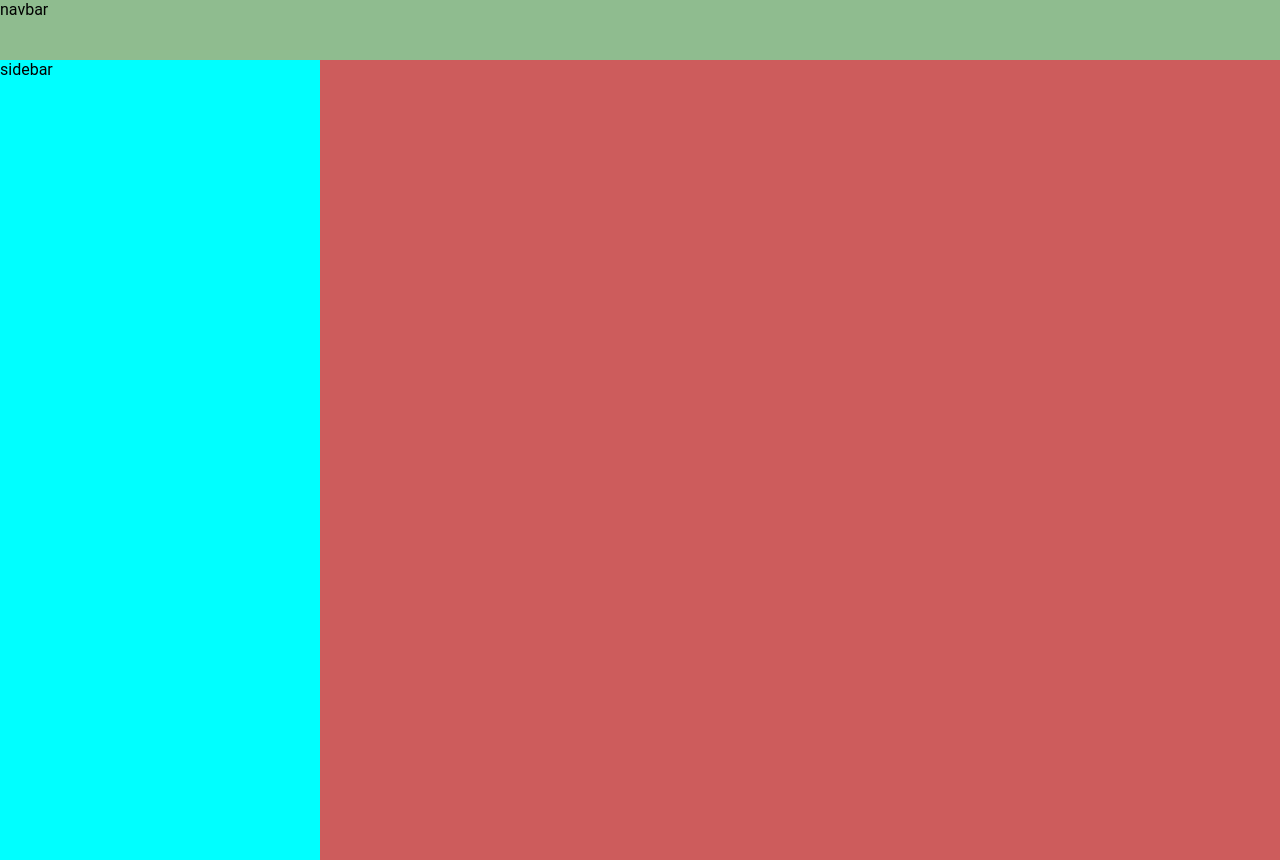
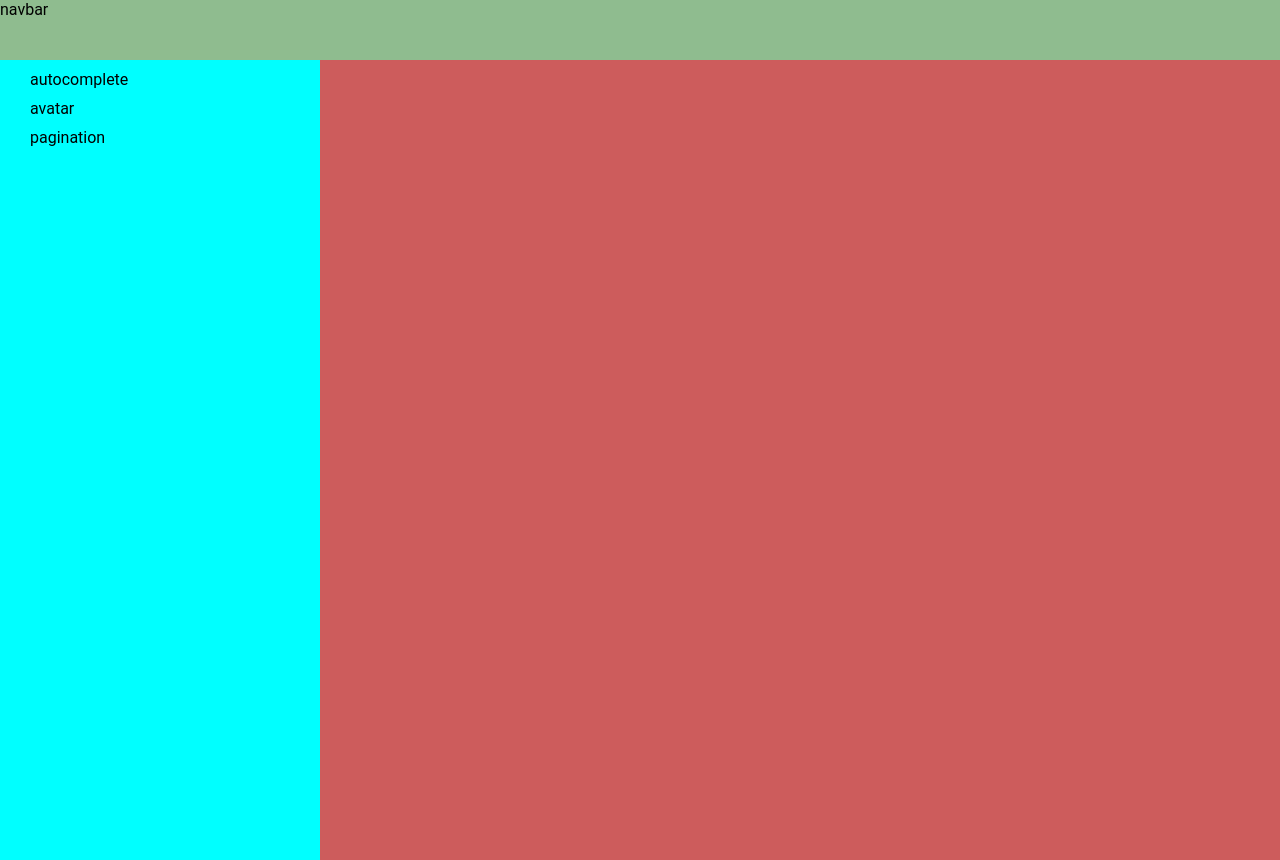
Before and after one commit to kasanielaski/uikit_nuxt, a Nuxt app: page / in a window 1280 px wide. Built offline with nearby package versions, Linux system fonts and the light colour scheme.

Commit message:
add router links in sidebar

```diff
--- a/components/SideBar.vue
+++ b/components/SideBar.vue
@@ -1,16 +1,46 @@
 <template lang="pug">
-.sidebar
-    | sidebar
+nav.sidebar
+    ul.sidebar__list
+        li.sidebar__list._item(
+            v-for="(path, index) in linkList",
+            :key="index"
+        )
+            NuxtLink.sidebar__list._link(
+                :to="`/uikit/${path}`"
+            )
+                | {{ path }}
 </template>
 
 <script>
 export default {
-    name: 'SideBar'
+    name: 'SideBar',
+
+    data() {
+        return {
+            linkList: ['autocomplete', 'avatar', 'pagination']
+        };
+    }
 };
 </script>
 
 <style lang="scss" scoped>
 .sidebar {
     background-color: aqua;
+
+    &__list {
+        display: flex;
+        flex-direction: column;
+        padding: 0 10px;
+        list-style-type: none;
+
+        &._item {
+            margin-top: 10px;
+        }
+
+        &._link {
+            color: initial;
+            text-decoration: none;
+        }
+    }
 }
 </style>
--- a/components/uikit/Pagination.vue
+++ b/components/uikit/Pagination.vue
@@ -5,8 +5,8 @@ nav.pagination
             v-for="(page, index) in computedPages",
             :key="index"
         )
-            nuxt-link.pagination__list._link(
-                :href="`/page/${page}`"
+            NuxtLink.pagination__list._link(
+                :to="`/page/${page}`"
             )
 </template>
 
```
